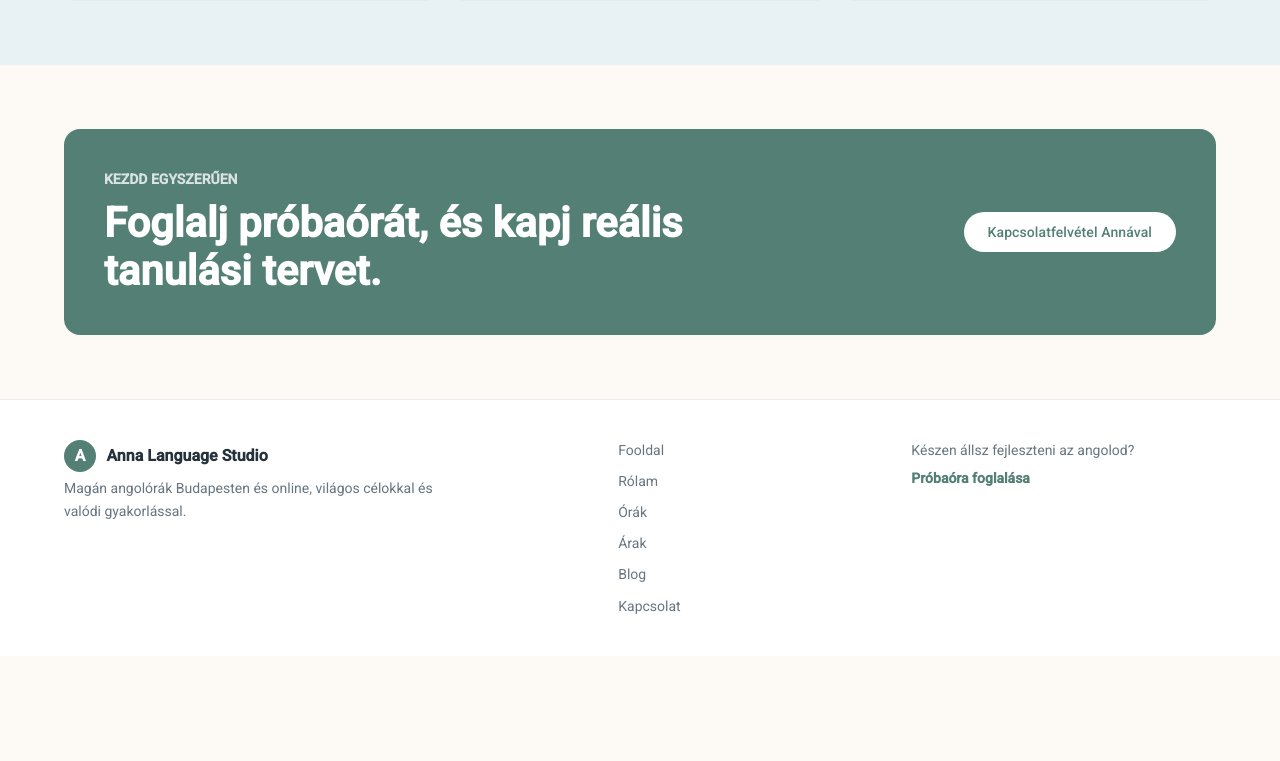
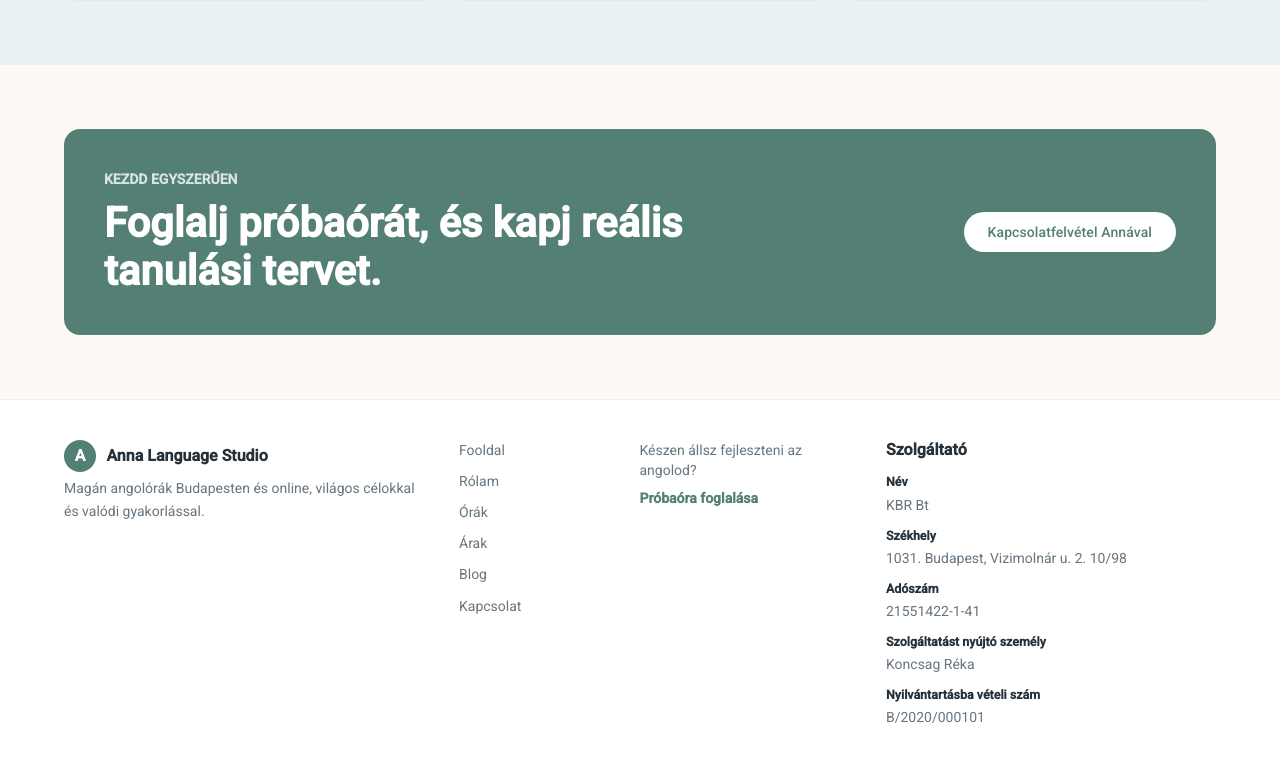
Before and after one commit to fehwundagz-mannwunperth/language-teacher-frontend, an Angular app: page / in a window 1280 px wide. Shown: the part 2214-2975 px from the top of the page. Before the commit the page ends 2870 px from the top, so only its background shows below. Built offline with nearby package versions, Linux system fonts and the light colour scheme.

Commit message:
add plus footer element

```diff
--- a/src/app/core/layout/public-layout/public-layout.component.html
+++ b/src/app/core/layout/public-layout/public-layout.component.html
@@ -69,5 +69,38 @@
       <span>{{ t('footer.ready') }}</span>
       <a routerLink="/contact">{{ t('footer.cta') }}</a>
     </div>
+
+    @if (footerProviderInfo$ | async; as providerInfo) {
+      <section class="footer-provider" aria-labelledby="footer-provider-title">
+        <h2 id="footer-provider-title">Szolgáltató</h2>
+
+        <dl>
+          <div>
+            <dt>Név</dt>
+            <dd>{{ providerInfo.companyName }}</dd>
+          </div>
+
+          <div>
+            <dt>Székhely</dt>
+            <dd>{{ providerInfo.registeredOffice }}</dd>
+          </div>
+
+          <div>
+            <dt>Adószám</dt>
+            <dd>{{ providerInfo.taxNumber }}</dd>
+          </div>
+
+          <div>
+            <dt>Szolgáltatást nyújtó személy</dt>
+            <dd>{{ providerInfo.serviceProviderPerson }}</dd>
+          </div>
+
+          <div>
+            <dt>Nyilvántartásba vételi szám</dt>
+            <dd>{{ providerInfo.registrationNumber }}</dd>
+          </div>
+        </dl>
+      </section>
+    }
   </div>
 </footer>
--- a/src/app/core/layout/public-layout/public-layout.component.scss
+++ b/src/app/core/layout/public-layout/public-layout.component.scss
@@ -116,6 +116,36 @@ main {
   color: var(--app-ink);
 }
 
+.footer-provider {
+  color: var(--app-muted);
+}
+
+.footer-provider h2 {
+  margin: 0 0 0.8rem;
+  color: var(--app-ink);
+  font-size: 1rem;
+  font-weight: 700;
+}
+
+.footer-provider dl {
+  display: grid;
+  gap: 0.65rem;
+  margin: 0;
+}
+
+.footer-provider dt {
+  margin-bottom: 0.15rem;
+  color: var(--app-ink);
+  font-size: 0.78rem;
+  font-weight: 700;
+}
+
+.footer-provider dd {
+  margin: 0;
+  line-height: 1.45;
+  overflow-wrap: anywhere;
+}
+
 @media (min-width: 760px) {
   .desktop-nav {
     display: flex;
@@ -126,7 +156,10 @@ main {
   }
 
   .footer-inner {
-    grid-template-columns: minmax(16rem, 1.2fr) 0.6fr minmax(12rem, 0.7fr);
+    grid-template-columns: minmax(14rem, 1.1fr) minmax(7rem, 0.45fr) minmax(11rem, 0.65fr) minmax(
+        17rem,
+        1fr
+      );
     align-items: start;
   }
 }
--- a/src/app/core/layout/public-layout/public-layout.component.ts
+++ b/src/app/core/layout/public-layout/public-layout.component.ts
@@ -1,3 +1,4 @@
+import { AsyncPipe } from '@angular/common';
 import { Component, inject } from '@angular/core';
 import { RouterLink, RouterLinkActive, RouterOutlet } from '@angular/router';
 import { MatButtonModule } from '@angular/material/button';
@@ -5,17 +6,28 @@ import { MatMenuModule } from '@angular/material/menu';
 import { MatToolbarModule } from '@angular/material/toolbar';
 
 import { LanguageCode, TranslationKey } from '../../i18n/language.model';
+import { FooterInfoService } from '../../services/footer-info.service';
 import { TranslationService } from '../../i18n/translation.service';
 
 @Component({
   selector: 'app-public-layout',
-  imports: [MatButtonModule, MatMenuModule, MatToolbarModule, RouterLink, RouterLinkActive, RouterOutlet],
+  imports: [
+    AsyncPipe,
+    MatButtonModule,
+    MatMenuModule,
+    MatToolbarModule,
+    RouterLink,
+    RouterLinkActive,
+    RouterOutlet,
+  ],
   templateUrl: './public-layout.component.html',
   styleUrl: './public-layout.component.scss',
 })
 export class PublicLayoutComponent {
+  private readonly footerInfoService = inject(FooterInfoService);
   private readonly translationService = inject(TranslationService);
 
+  protected readonly footerProviderInfo$ = this.footerInfoService.getProviderInfo();
   protected readonly languages = this.translationService.languages;
   protected readonly currentLanguageOption = this.translationService.currentLanguageOption;
   protected readonly navItems: { labelKey: TranslationKey; path: string }[] = [
--- /dev/null
+++ b/src/app/core/services/footer-info.service.ts
@@ -0,0 +1,18 @@
+import { Injectable } from '@angular/core';
+import { Observable, of } from 'rxjs';
+
+import { FooterProviderInfo } from '../../models/footer-provider-info.model';
+
+@Injectable({ providedIn: 'root' })
+export class FooterInfoService {
+  getProviderInfo(): Observable<FooterProviderInfo> {
+    // Future Spring Boot endpoint: GET /api/public/footer/provider-info
+    return of({
+      companyName: 'KBR Bt',
+      registeredOffice: '1031. Budapest, Vizimolnár u. 2. 10/98',
+      taxNumber: '21551422-1-41',
+      serviceProviderPerson: 'Koncsag Réka',
+      registrationNumber: 'B/2020/000101',
+    });
+  }
+}
```
Also changed, not shown: src/app/models/footer-provider-info.model.ts (added, +7 -0 lines).
